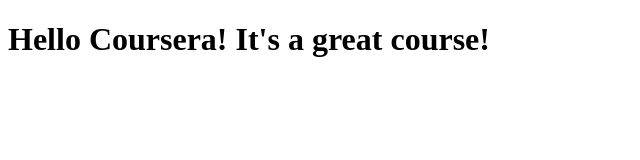
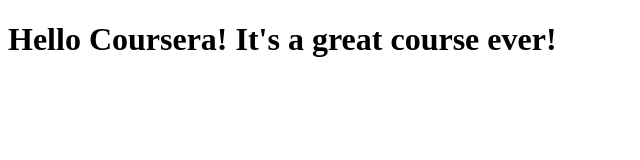
Before and after one commit to fitsum222/coursera-test, a plain HTML site: page site/index.html in a window 1280 px wide. Shown: the whole page, without its empty margins (0-640 px from the left). Drawn offline with Linux system fonts and the light colour scheme.

Commit message:
small change

```diff
--- a/site/index.html
+++ b/site/index.html
@@ -4,6 +4,6 @@
  	<title>Hello Coursera!</title>
  </head>
  <body>
- <h1>Hello Coursera! It's a great course!</h1>
+ <h1>Hello Coursera! It's a great course ever!</h1>
  </body>
  </html>
```
